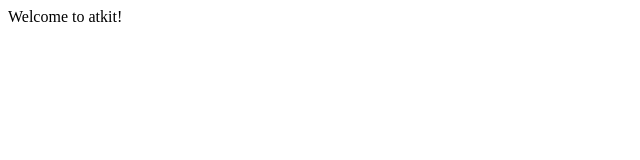
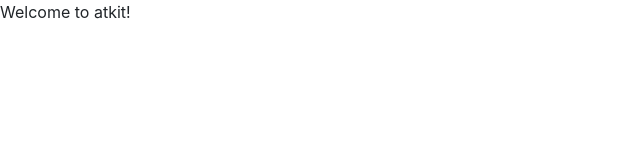
Before and after one commit to YuHChen/atkit, a React (Create React App) app: page / in a window 1280 px wide. Shown: the top 160 px of the page, without its empty margins (0-640 px from the left). Built offline with nearby package versions, Linux system fonts and the light colour scheme.

Commit message:
Add support for React Bootstrap.

```diff
--- /dev/null
+++ b/src/custom.scss
@@ -0,0 +1,4 @@
+/* make the customizations */
+
+/* import bootstrap to set changes */
+@import "../node_modules/bootstrap/scss/bootstrap";
--- /dev/null
+++ b/src/index.scss
@@ -0,0 +1 @@
+@use "custom";
--- a/src/index.tsx
+++ b/src/index.tsx
@@ -1,9 +1,9 @@
 import React from "react";
 import ReactDOM from "react-dom";
 
-import Atkit from "./Atkit";
+import Atkit from "./landing/Atkit";
 
-import "./index.css";
+import "./index.scss";
 
 ReactDOM.render(
   <React.StrictMode>
```
Also changed, not shown: package.json (+5 -2 lines), src/index.css (deleted), src/landing/Atkit.tsx (renamed from src/Atkit.tsx), 1 other file (tests, documents, lock files or other folders).
